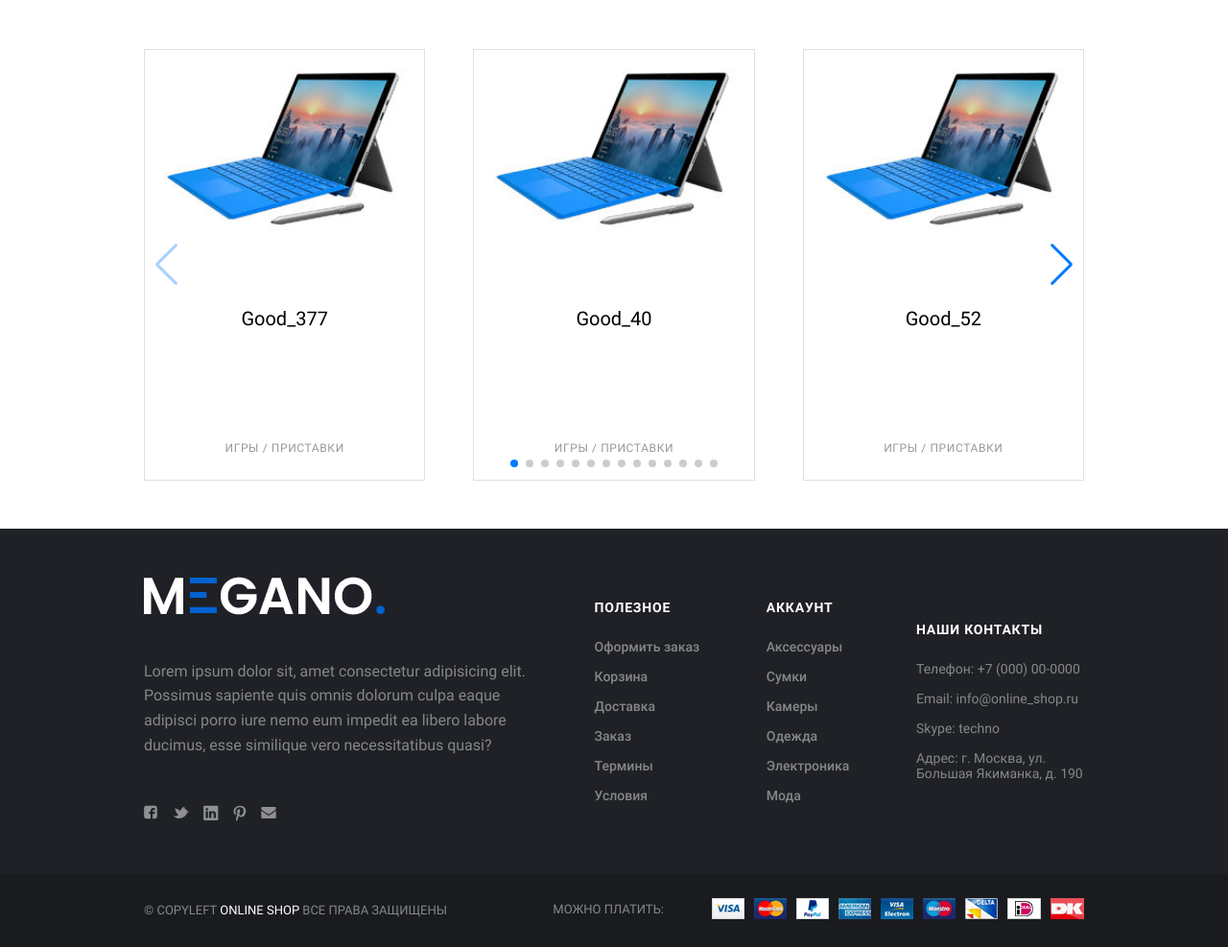
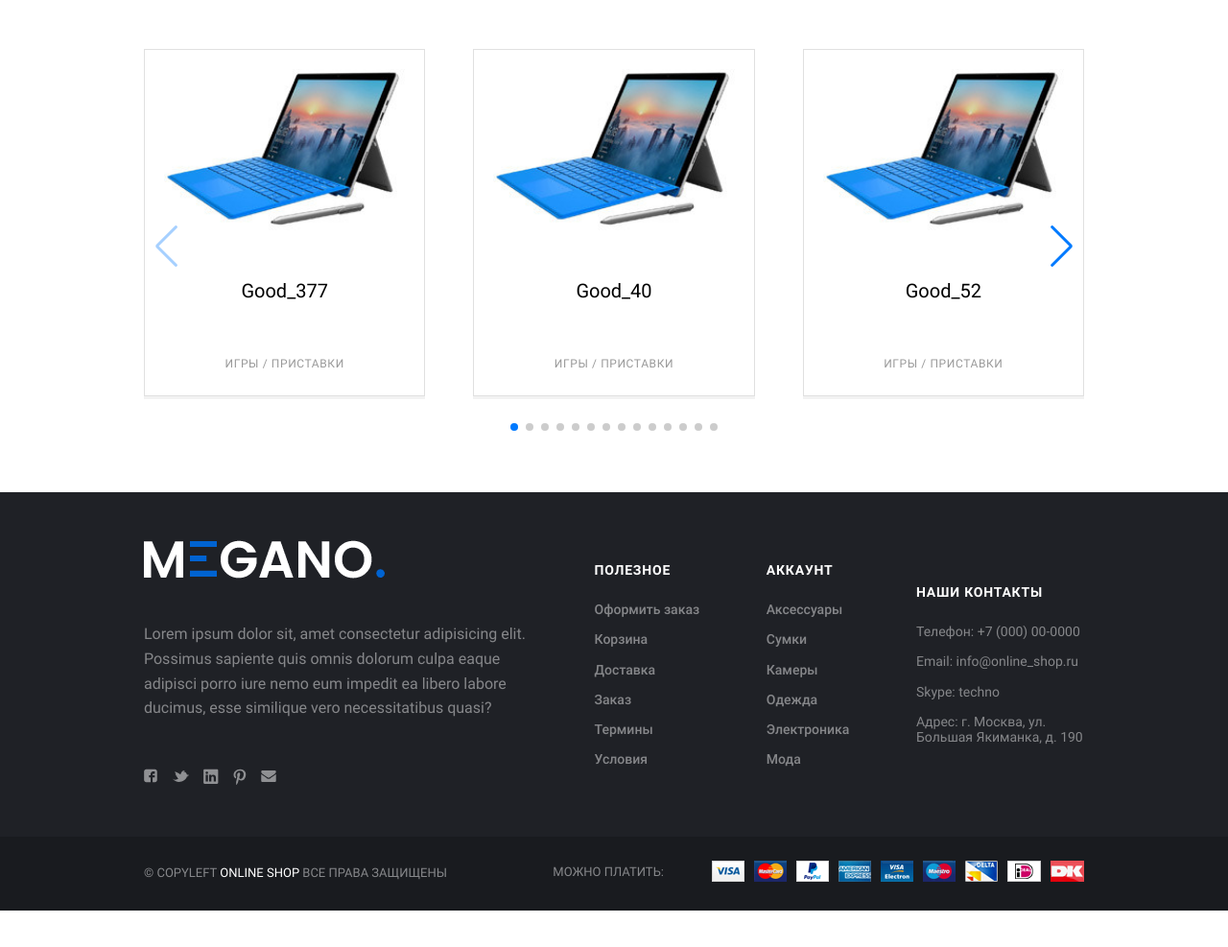
Before and after one commit to chegodaevvl/online_shop, a Django app: page / in a window 1280 px wide. Shown: the part 1344-2331 px from the top of the page at 96% size. After the commit the page ends 2293 px from the top, so only its background shows below. Run offline with Django 3.2, Linux system fonts and the light colour scheme; data comes from the database, SQL or seed files in the repository; data that the repository does not hold is empty.

Commit message:
Working with index.html

```diff
--- a/online_shop/static/css/style.css
+++ b/online_shop/static/css/style.css
@@ -318,7 +318,7 @@ img {
 }
 
 .swiper-wrapper {
-  height: 450px;
+  height: 100%;
 }
 
 /* Footer */
```
